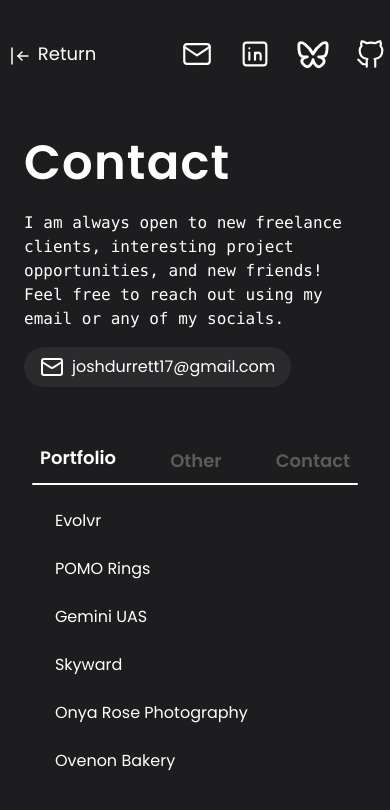
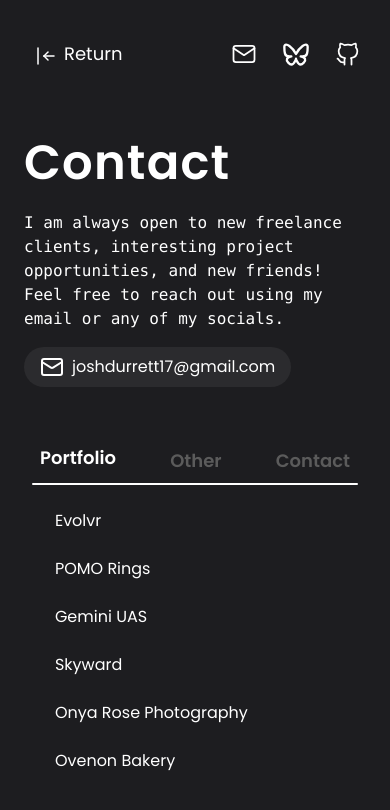
Before and after one commit to boonaki/portfolioV3, a Next.js app: page /contact in a window 390 px wide. Shown: the top 810 px of the page. Built offline with nearby package versions, Linux system fonts and the light colour scheme.

Commit message:
spacing fix

```diff
--- a/src/components/external.js
+++ b/src/components/external.js
@@ -3,14 +3,14 @@ const ExternalLinks = () => {
     return (
         <>
             <a href="mailto:joshdurrett17@gmail.com" className="button-icon" title="to: joshdurrett17@gmail.com">
-                <svg xmlns="http://www.w3.org/2000/svg" className="icon icon-tabler icon-tabler-mail" width="34" height="34" viewBox="0 0 24 24" strokeWidth="1.5" stroke="currentColor" fill="none" strokeLinecap="round" strokeLinejoin="round">
+                <svg xmlns="http://www.w3.org/2000/svg" className="icon icon-tabler icon-tabler-mail" width="28" height="28" viewBox="0 0 24 24" strokeWidth="1.5" stroke="currentColor" fill="none" strokeLinecap="round" strokeLinejoin="round">
                     <path stroke="none" d="M0 0h24v24H0z" fill="none" />
                     <rect x="3" y="5" width="18" height="14" rx="2" />
                     <polyline points="3 7 12 13 21 7" />
                 </svg>
             </a>
-            <a href="https://www.linkedin.com/in/joshdurrett/" className="button-icon" title="LinkedIn">
-                <svg xmlns="http://www.w3.org/2000/svg" className="icon icon-tabler icon-tabler-brand-linkedin" width="34" height="34" viewBox="0 0 24 24" strokeWidth="1.5" stroke="currentColor" fill="none" strokeLinecap="round" strokeLinejoin="round">
+            <a href="https://www.linkedin.com/in/joshdurrett/" className="button-icon hidden sm:block" title="LinkedIn">
+                <svg xmlns="http://www.w3.org/2000/svg" className="icon icon-tabler icon-tabler-brand-linkedin" width="28" height="28" viewBox="0 0 24 24" strokeWidth="1.5" stroke="currentColor" fill="none" strokeLinecap="round" strokeLinejoin="round">
                     <path stroke="none" d="M0 0h24v24H0z" fill="none" />
                     <rect x="4" y="4" width="16" height="16" rx="2" />
                     <line x1="8" y1="11" x2="8" y2="16" />
@@ -20,12 +20,12 @@ const ExternalLinks = () => {
                 </svg>
             </a>
             <a href="https://bsky.app/profile/boonaki.bsky.social" className="button-icon" title="Bluesky">
-                <svg xmlns="http://www.w3.org/2000/svg" viewBox="0 0 24 24" fill="none" stroke="currentColor" stroke-linecap="round" stroke-linejoin="round" width="34" height="34" stroke-width="2">
+                <svg xmlns="http://www.w3.org/2000/svg" viewBox="0 0 24 24" fill="none" stroke="currentColor" stroke-linecap="round" stroke-linejoin="round" width="28" height="28" stroke-width="2">
                     <path d="M6.335 5.144c-1.654 -1.199 -4.335 -2.127 -4.335 .826c0 .59 .35 4.953 .556 5.661c.713 2.463 3.13 2.75 5.444 2.369c-4.045 .665 -4.889 3.208 -2.667 5.41c1.03 1.018 1.913 1.59 2.667 1.59c2 0 3.134 -2.769 3.5 -3.5c.333 -.667 .5 -1.167 .5 -1.5c0 .333 .167 .833 .5 1.5c.366 .731 1.5 3.5 3.5 3.5c.754 0 1.637 -.571 2.667 -1.59c2.222 -2.203 1.378 -4.746 -2.667 -5.41c2.314 .38 4.73 .094 5.444 -2.369c.206 -.708 .556 -5.072 .556 -5.661c0 -2.953 -2.68 -2.025 -4.335 -.826c-2.293 1.662 -4.76 5.048 -5.665 6.856c-.905 -1.808 -3.372 -5.194 -5.665 -6.856z"></path>
                 </svg>
             </a>
             <a href="https://github.com/boonaki" className="button-icon" title="Github">
-                <svg xmlns="http://www.w3.org/2000/svg" className="icon icon-tabler icon-tabler-brand-github" width="34" height="34" viewBox="0 0 24 24" strokeWidth="1.5" stroke="currentColor" fill="none" strokeLinecap="round" strokeLinejoin="round">
+                <svg xmlns="http://www.w3.org/2000/svg" className="icon icon-tabler icon-tabler-brand-github" width="28" height="28" viewBox="0 0 24 24" strokeWidth="1.5" stroke="currentColor" fill="none" strokeLinecap="round" strokeLinejoin="round">
                     <path stroke="none" d="M0 0h24v24H0z" fill="none" />
                     <path d="M9 19c-4.3 1.4 -4.3 -2.5 -6 -3m12 5v-3.5c0 -1 .1 -1.4 -.5 -2c2.8 -.3 5.5 -1.4 5.5 -6a4.6 4.6 0 0 0 -1.3 -3.2a4.2 4.2 0 0 0 -.1 -3.2s-1.1 -.3 -3.5 1.3a12.3 12.3 0 0 0 -6.2 0c-2.4 -1.6 -3.5 -1.3 -3.5 -1.3a4.2 4.2 0 0 0 -.1 3.2a4.6 4.6 0 0 0 -1.3 3.2c0 4.6 2.7 5.7 5.5 6c-.6 .6 -.6 1.2 -.5 2v3.5" />
                 </svg>
--- a/src/pages/index.js
+++ b/src/pages/index.js
@@ -35,8 +35,8 @@ export default function Home() {
                                 <br />
                             </div>
                             <div className="flex flex-wrap">
-                                <a href="/evolvr" className="button-primary mr-6">Projects &gt;</a>
-                                <a href="https://bsky.app/profile/boonaki.bsky.social" className="button-secondary mr-6">Bluesky &gt;</a>
+                                <a href="/evolvr" className="button-primary mr-4">Projects &gt;</a>
+                                <a href="https://bsky.app/profile/boonaki.bsky.social" className="button-secondary mr-4">Bluesky &gt;</a>
                                 <Link href="/contact" className="button-secondary flex-grow sm:flex-grow-0">Contact &gt;</Link>
                             </div>
                         </div>
--- a/src/styles/globals.css
+++ b/src/styles/globals.css
@@ -57,6 +57,9 @@ body {
     }
     .button-icon {
         @apply hover:text-accent mx-1 md:mx-2 transition p-2 hover:bg-neutral-400/10 rounded-lg;
+    }
+    .button.icon > svg {
+        @apply sm:w-[34px] sm:h-[34px];
     }
     .detail-view-container {
         @apply h-full md:detail-view-height;
```
